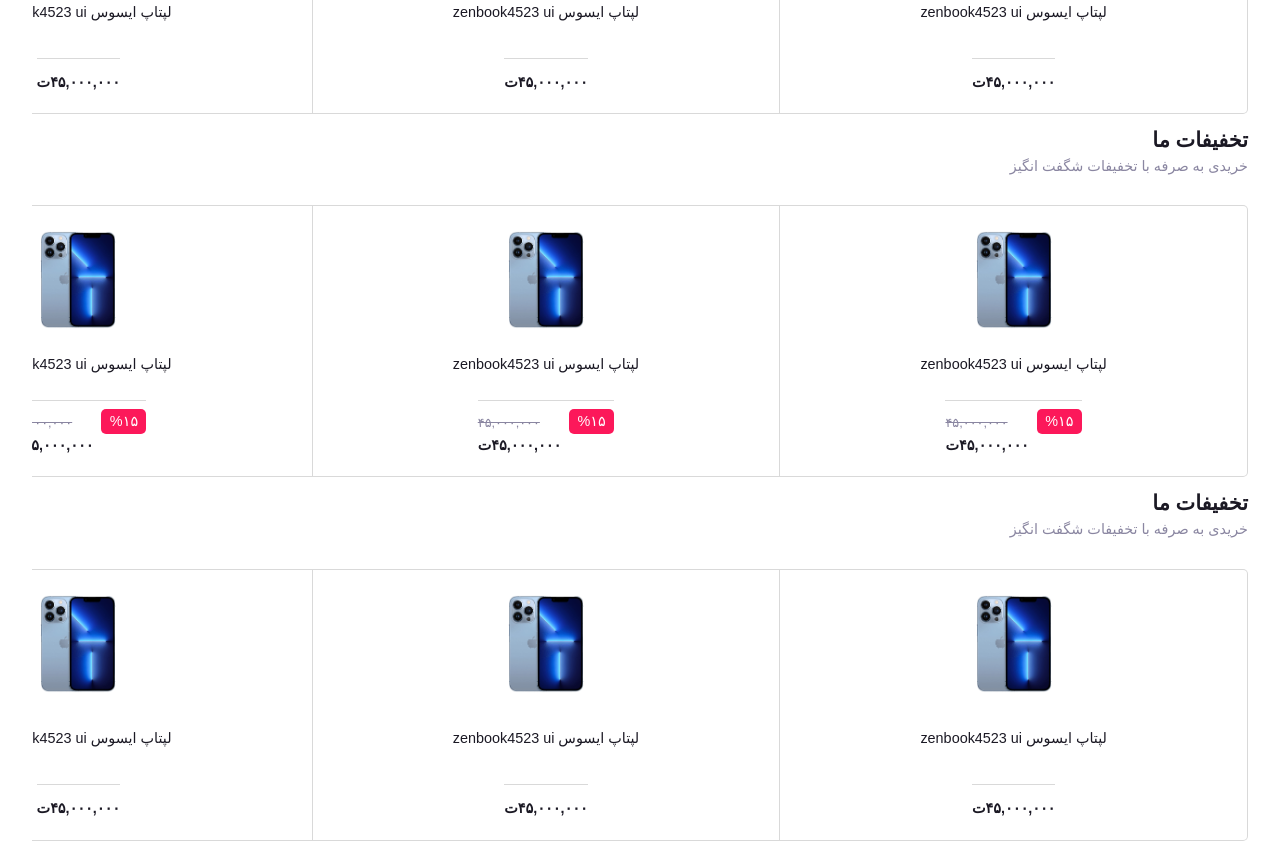
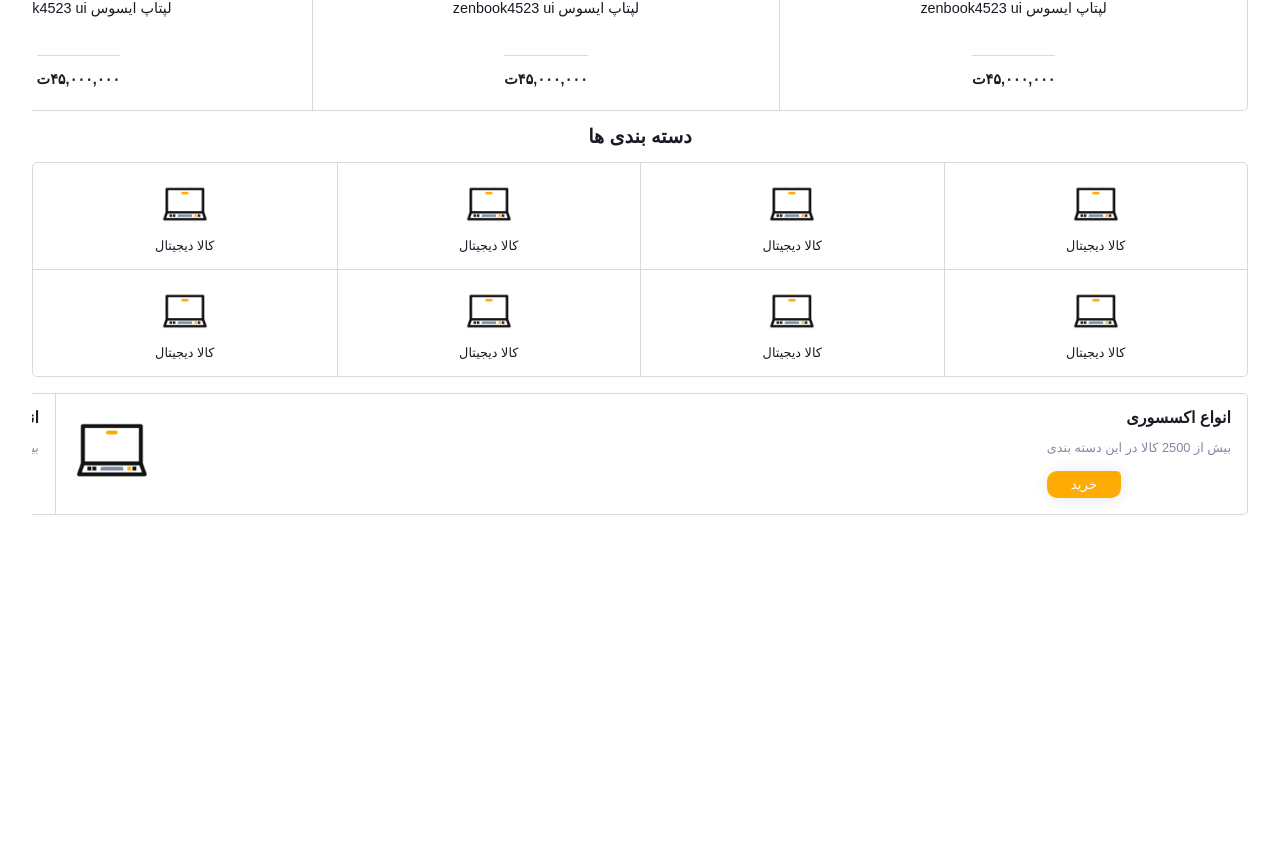
Before and after one commit to F4RD1N/storm-kala, a Next.js app: page / in a window 1280 px wide. Shown: the part 640-1483 px from the top of the page. After the commit the page ends 1171 px from the top, so only its background shows below. Built offline with nearby package versions, Linux system fonts and the light colour scheme; a small style sheet from the web is missing.

Commit message:
update special component

```diff
--- a/components/ListSlider/ListSlider.jsx
+++ b/components/ListSlider/ListSlider.jsx
@@ -21,7 +21,7 @@
 //Icons
 import { AiOutlineArrowLeft } from "react-icons/ai";
 
-const ListSlider = ({discount}) => {
+const ListSlider = () => {
   const mainTitle = "تخفیفات ما";
   const secTitle = "خریدی به صرفه با تخفیفات شگفت انگیز";
   return (
@@ -37,7 +37,7 @@
         {[0, 1, 2, 3, 4, 5, 6, 7, 8, 9].map((item) => {
           return (
             <SwiperSlide key={item} className="swiper-item">
-              <ProductCard hasDiscount={discount}/>
+              <ProductCard/>
             </SwiperSlide>
           );
         })}
--- a/components/SpecialCatagoryList/SpecialCard/SpecialCard.jsx
+++ b/components/SpecialCatagoryList/SpecialCard/SpecialCard.jsx
@@ -23,7 +23,7 @@
         <BuyButton>خرید</BuyButton>
       </RightContainer>
       <LeftContainer>
-        <Image src={Digital} width={90} height={90} objectFit="cover" />
+        <Image src={Digital} width={80} height={80} objectFit="cover" />
       </LeftContainer>
     </Container>
   );
--- a/components/SpecialCatagoryList/SpecialCard/SpecialCard.style.js
+++ b/components/SpecialCatagoryList/SpecialCard/SpecialCard.style.js
@@ -24,14 +24,14 @@
 
 export const Description = styled.h4`
   color: ${(props) => props.theme.colors.textSecondary};
-  font-size: 0.9rem;
+  font-size: 0.8rem;
   margin-bottom: 1rem;
 `;
 
 export const BuyButton = styled(GlobalButton)`
 align-self: flex-end;
-padding: .6rem 1.5rem;
-border-radius: 20px 5px 20px 20px;
+padding: .4rem 1.5rem;
+border-radius: 10px 5px 10px 10px;
 `
 
 export const LeftContainer = styled.div`
--- a/components/SpecialCatagoryList/SpecialCatagoryList.jsx
+++ b/components/SpecialCatagoryList/SpecialCatagoryList.jsx
@@ -17,8 +17,8 @@
     <Container>
       <Swiper
         spaceBetween={0}
-        slidesPerView={1.3}
-        freeMode={true}
+        slidesPerView={1.02}
+        freeMode={false}
         modules={[FreeMode]}
       >
       {[0, 1, 2].map((item) => {
--- a/pages/index.js
+++ b/pages/index.js
@@ -13,10 +13,6 @@
       <Hero />
       <ListSlider />
       <br />
-      <ListSlider discount={true}/>
-      <br />
-      <ListSlider />
-      <br />
       <CatagoryList />
       <br />
       <SpecialCatagoryList />
--- a/themes/default.js
+++ b/themes/default.js
@@ -3,8 +3,8 @@
   fonts: {
     main: "Vazirmatn, sans-serif",
     size: {
-      listTitle: "1.3rem",
-      listSecTitle: '.9rem'
+      listTitle: "1.2rem",
+      listSecTitle: '.8rem'
     },
   },
   // Colors for layout
```
